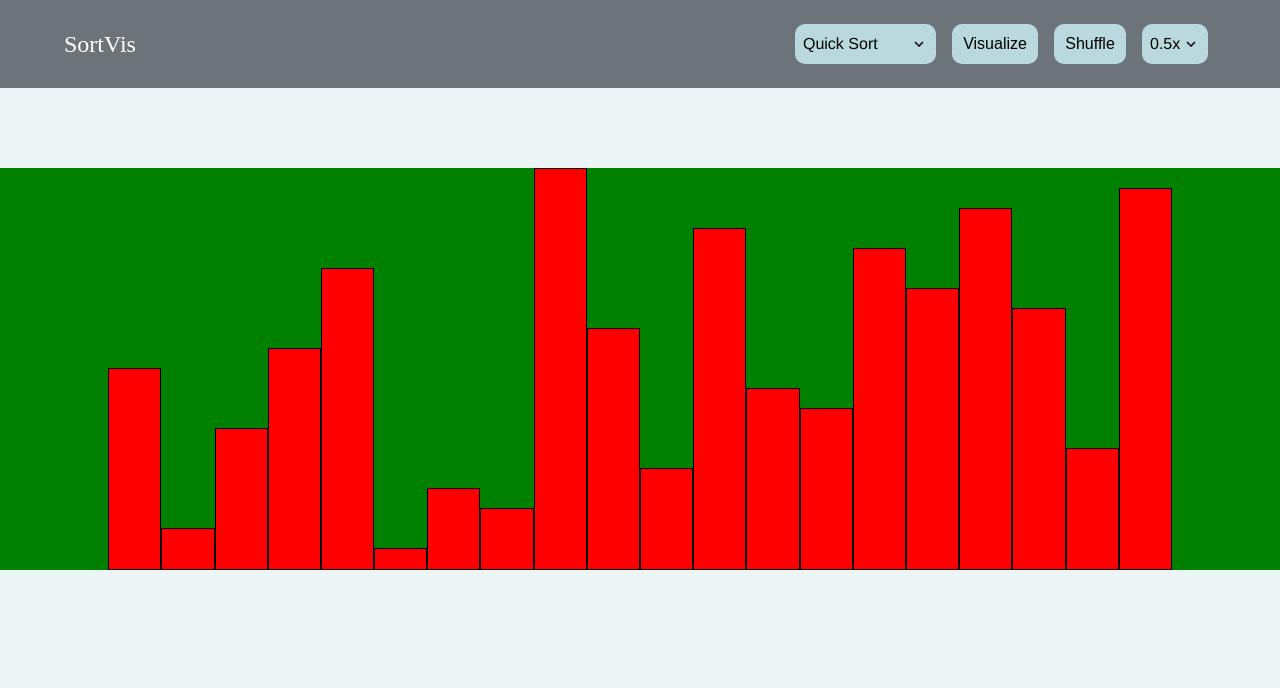
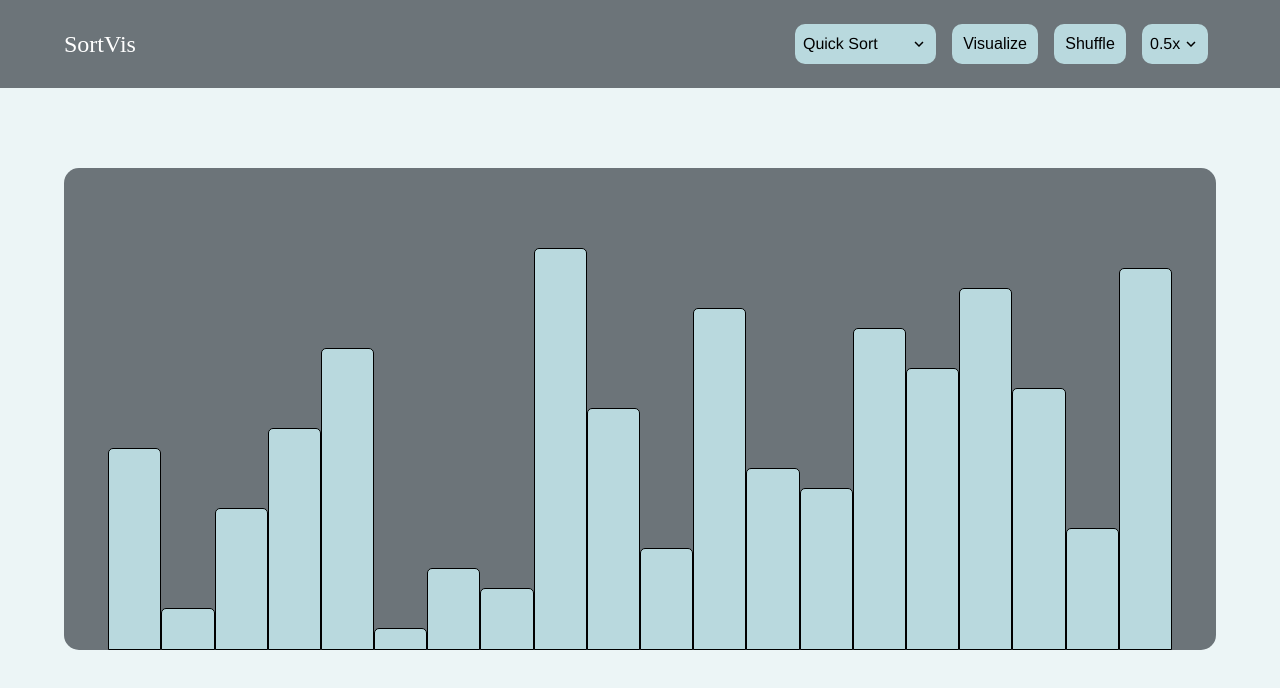
Before and after one commit to Jatinmanav/sorting-algorithm-visualizer, a Vue app: page / in a window 1280 px wide. Shown: the top 688 px of the page. Built offline with nearby package versions, Linux system fonts and the light colour scheme.

Commit message:
update canvas

```diff
--- a/src/components/Canvas.vue
+++ b/src/components/Canvas.vue
@@ -41,11 +41,14 @@ export default {
 <style lang="scss" scoped>
 .display-container {
   margin: auto;
-  background-color: green;
+  background-color: var(--header-color);
   display: flex;
   align-items: baseline;
   justify-content: center;
   margin-top: 10vh;
+  padding-top: 10vh;
+  width: 90%;
+  border-radius: 15px;
 }
 
 .element-array-transition-move {
@@ -54,7 +57,9 @@ export default {
 
 .array-item {
   min-height: 10px;
-  background-color: red;
+  background-color: var(--button-color);
   border: 1px solid black;
+  border-top-left-radius: 5px;
+  border-top-right-radius: 5px;
 }
 </style>
--- a/src/components/DropdownList.vue
+++ b/src/components/DropdownList.vue
@@ -46,9 +46,9 @@ export default {
       this.selected = option.id - 1;
       this.open = false;
       if (this.dropdownType === 'algorithm') {
-        this.$store.commit('setAlgorithm', option.id - 1);
+        this.$store.commit('setAlgorithm', option.value);
       } else if (this.dropdownType === 'visualizeSpeed') {
-        this.$store.commit('setVisualizeSpeed', option.id - 1);
+        this.$store.commit('setVisualizeSpeed', option.value);
       }
     },
   },
--- a/src/components/Header.vue
+++ b/src/components/Header.vue
@@ -5,9 +5,9 @@
       <DropdownList
         class="dropdown-list sorting-option"
         :options="[
-          { id: 1, name: 'Quick Sort' },
-          { id: 2, name: 'Merge Sort' },
-          { id: 3, name: 'Bubble Sort' },
+          { id: 1, name: 'Quick Sort', value: 0 },
+          { id: 2, name: 'Merge Sort', value: 1 },
+          { id: 3, name: 'Bubble Sort', value: 2 },
         ]"
         dropdownType="algorithm"
         width="125px"
@@ -26,10 +26,10 @@
       <DropdownList
         class="dropdown-list sorting-option"
         :options="[
-          { id: 1, name: '0.5x' },
-          { id: 2, name: '1x' },
-          { id: 3, name: '2x' },
-          { id: 4, name: '4x' },
+          { id: 1, name: '0.5x', value: 800 },
+          { id: 2, name: '1x', value: 400 },
+          { id: 3, name: '2x', value: 200 },
+          { id: 4, name: '4x', value: 100 },
         ]"
         dropdownType="visualizeSpeed"
         width="50px"
--- a/src/store.js
+++ b/src/store.js
@@ -4,7 +4,7 @@ export default createStore({
   state: {
     elementArray: [],
     arraySize: 20,
-    visulaizeSpeed: 200,
+    visulaizeSpeed: 800,
     algorithm: 0,
   },
   getters: {
```
